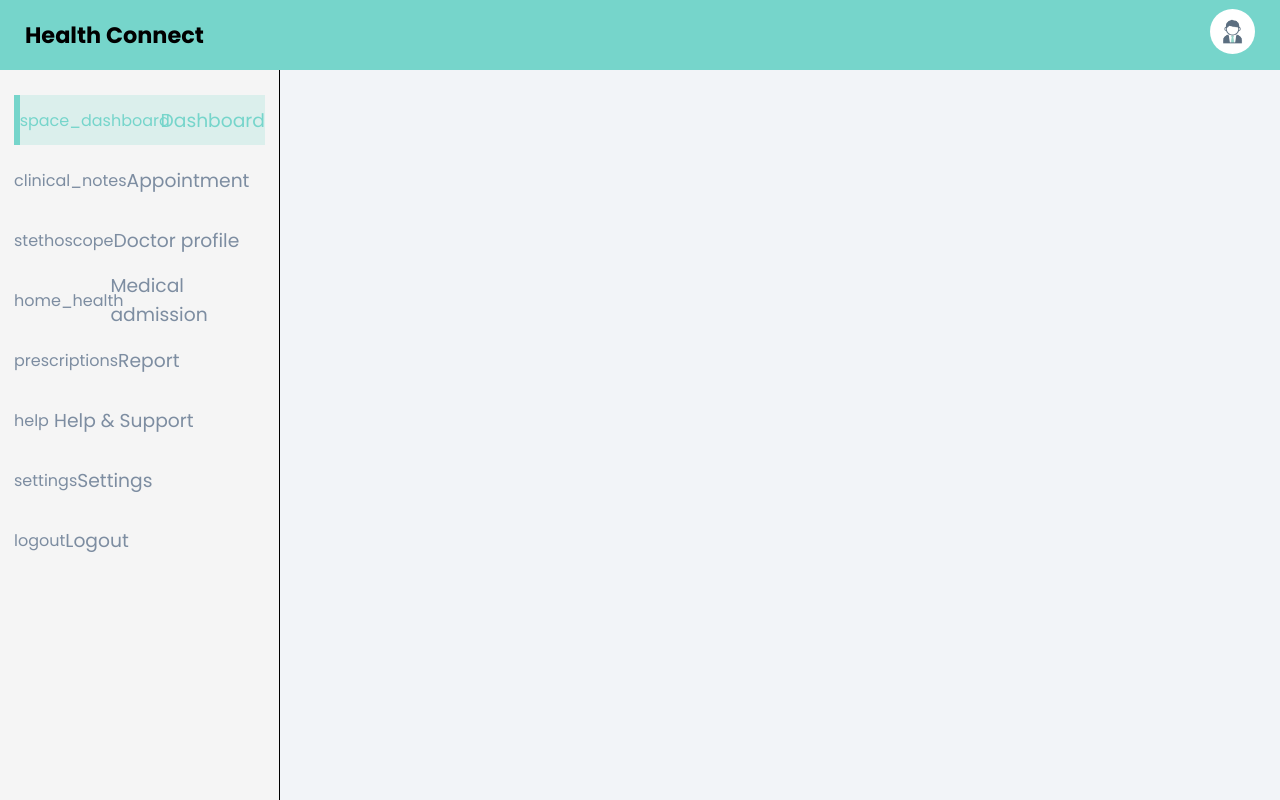
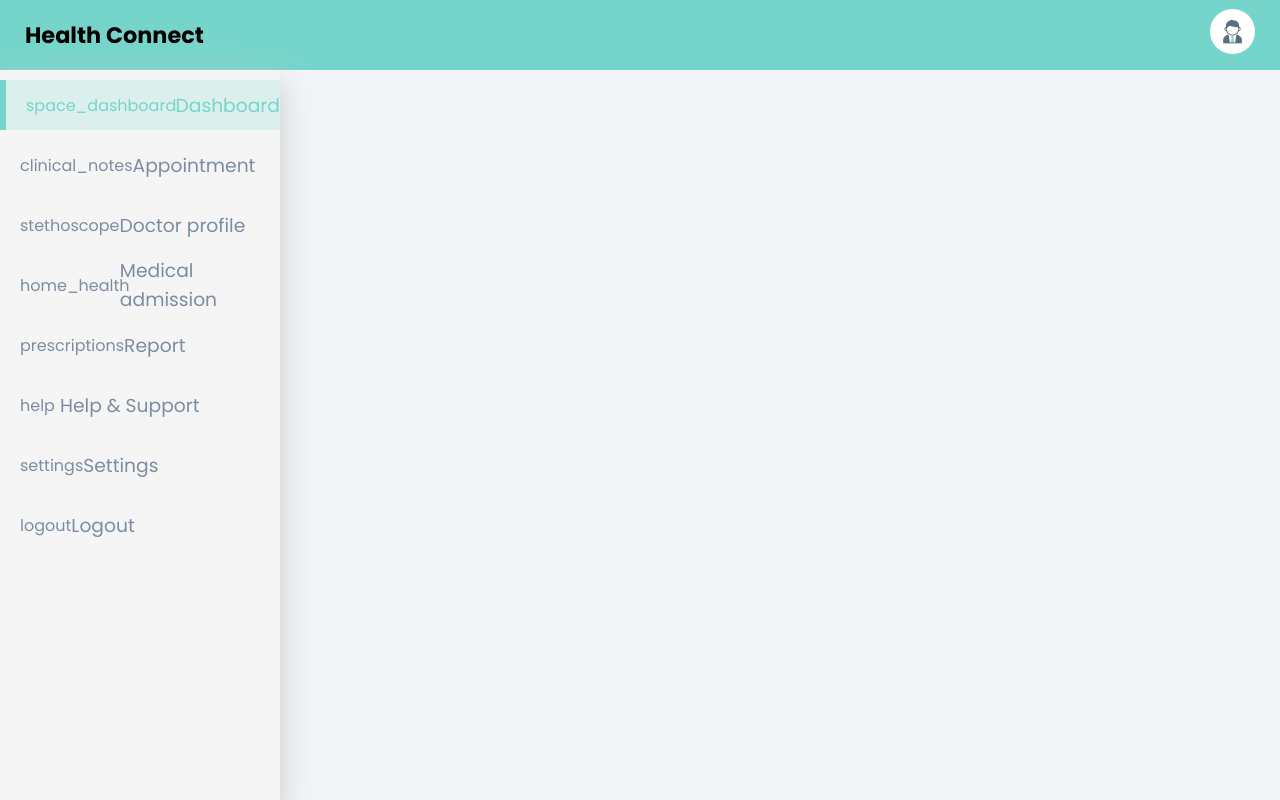
Before and after one commit to ShajeedHossain/Health-Connect, a React app in the folder frontend/health-connect/: page /dashboard in a window 1280 px wide. Built offline with nearby package versions, Linux system fonts and the light colour scheme; the HTML template or start-up script is replaced by a standard one.

Commit message:
Sidebar responsiveness function adjust with react. Sidebar border fix(shadow added + border removed)

```diff
--- a/frontend/health-connect/src/components/dashboard/DashboardBody.jsx
+++ b/frontend/health-connect/src/components/dashboard/DashboardBody.jsx
@@ -1,9 +1,10 @@
+import React from "react";
 import Sidebar from "./Sidebar";
 
-export default function DashboardBody({ children }) {
+export default function DashboardBody({ activeState, children }) {
     return (
         <div className="dashboardBody">
-            <Sidebar />
+            <Sidebar activeState={activeState} />
             <main id="dashboard-main">{children}</main>
         </div>
     );
--- a/frontend/health-connect/src/components/dashboard/Navbar.jsx
+++ b/frontend/health-connect/src/components/dashboard/Navbar.jsx
@@ -1,11 +1,20 @@
 import image from "../../assets/images/user.jpg";
 import classes from "../../styles/Navbar.module.css";
+import React from "react";
 export default function Navbar(props) {
-    const { className } = props;
+    const { className, activeState } = props;
+    const { isActive, handleActive } = activeState;
     return (
-        <div className={className}>
+        <div className={classes.className}>
             <nav>
-                <div className={classes.hamburgerMenu}>
+                <div
+                    className={
+                        isActive
+                            ? `${classes.hamburgerMenu} ${classes.active}`
+                            : `${classes.hamburgerMenu}`
+                    }
+                    onClick={handleActive}
+                >
                     <span className={classes.bar}></span>
                     <span className={classes.bar}></span>
                     <span className={classes.bar}></span>
--- a/frontend/health-connect/src/components/dashboard/Sidebar.jsx
+++ b/frontend/health-connect/src/components/dashboard/Sidebar.jsx
@@ -1,8 +1,10 @@
 import classes from "../../styles/Sidebar.module.css";
 import { Link } from "react-router-dom";
-export default function Sidebar() {
+import React from "react";
+
+export default function Sidebar({ activeState }) {
     return (
-        <aside>
+        <aside className={activeState ? `${classes["aside-active"]}` : ``}>
             <div className={classes.sidebar}>
                 <Link to="/dashboard">
                     <div
--- a/frontend/health-connect/src/components/pages/Dashboard.jsx
+++ b/frontend/health-connect/src/components/pages/Dashboard.jsx
@@ -1,11 +1,19 @@
+import { useEffect, useRef, useState } from "react";
 import DashboardBody from "../dashboard/DashboardBody";
 import Navbar from "../dashboard/Navbar";
 
 export default function Dashboard({ children }) {
+    const [isActive, setIsActive] = useState(false);
+    const handleActive = () => {
+        setIsActive((current) => !current);
+    };
     return (
         <div className="container">
-            <Navbar className="navbar" />
-            <DashboardBody children={children} />
+            <Navbar
+                activeState={{ isActive, handleActive }}
+                className="navbar"
+            />
+            <DashboardBody activeState={isActive}>{children}</DashboardBody>
         </div>
     );
 }
--- a/frontend/health-connect/src/styles/Navbar.module.css
+++ b/frontend/health-connect/src/styles/Navbar.module.css
@@ -1,3 +1,6 @@
+.navbar {
+    z-index: 2;
+}
 nav {
     background: #76d5cb;
     width: 100%;
--- a/frontend/health-connect/src/styles/Sidebar.module.css
+++ b/frontend/health-connect/src/styles/Sidebar.module.css
@@ -3,13 +3,15 @@ aside {
     left: 0px; */
     width: 280px;
     height: calc(100vh - 70px);
-    padding: 15px 14px;
-    border-right: 1px solid black;
+    /* padding: 15px 14px; */
+    box-shadow: 0px 14px 30px 0px #cacaca;
+    z-index: 1;
     background-color: whitesmoke;
     transition: 0.3s ease-in-out;
 }
 
 aside .sidebar-option {
+    width: 100%;
     transition: all 300ms ease;
 }
 
@@ -23,6 +25,7 @@ aside .sidebar-option {
 }
 
 .sidebar-option span {
+    margin-left: 20px;
     min-width: 40px;
 }
 
```
Also changed, not shown: 1 other file (tests, documents, lock files or other folders).
